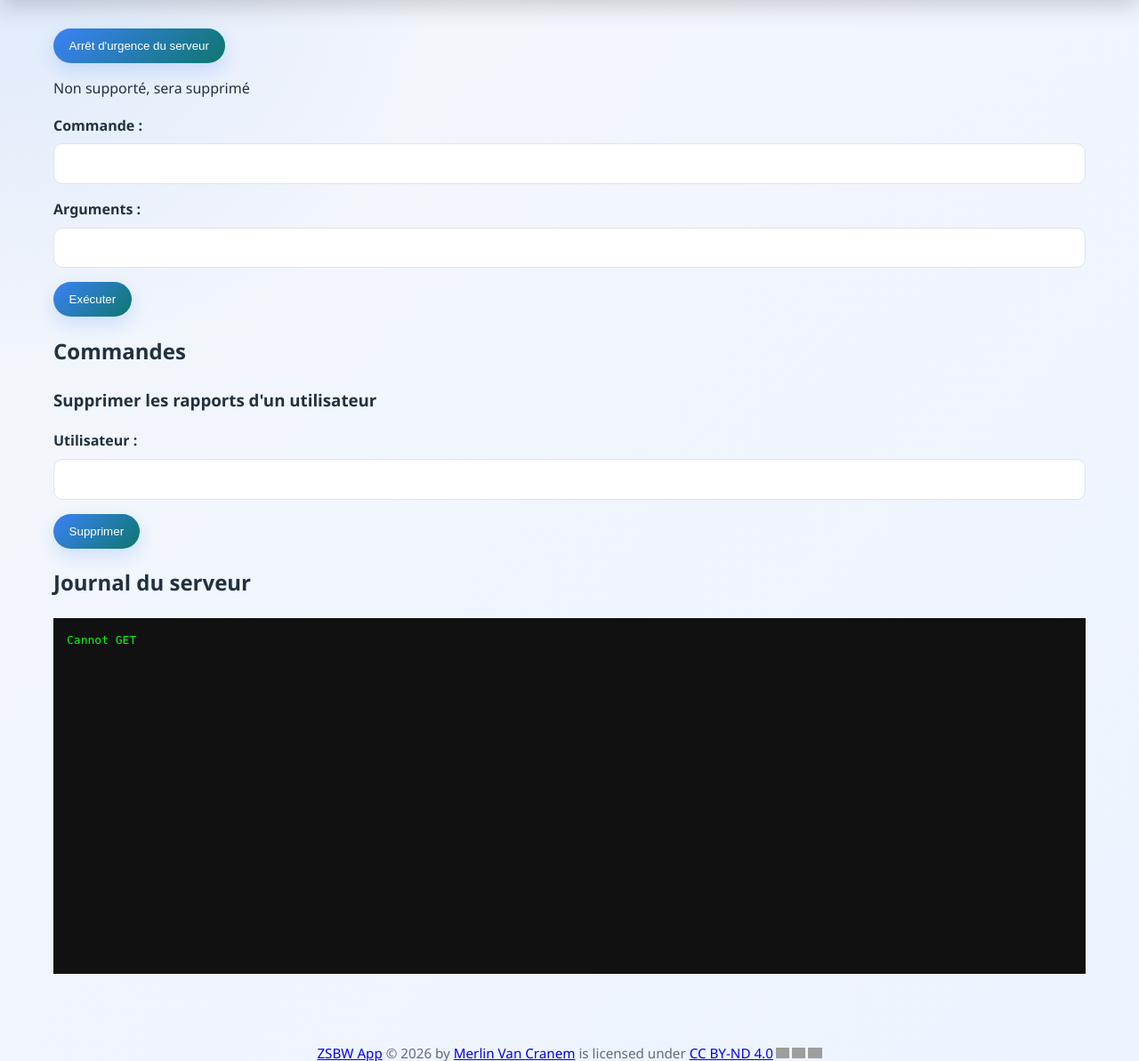
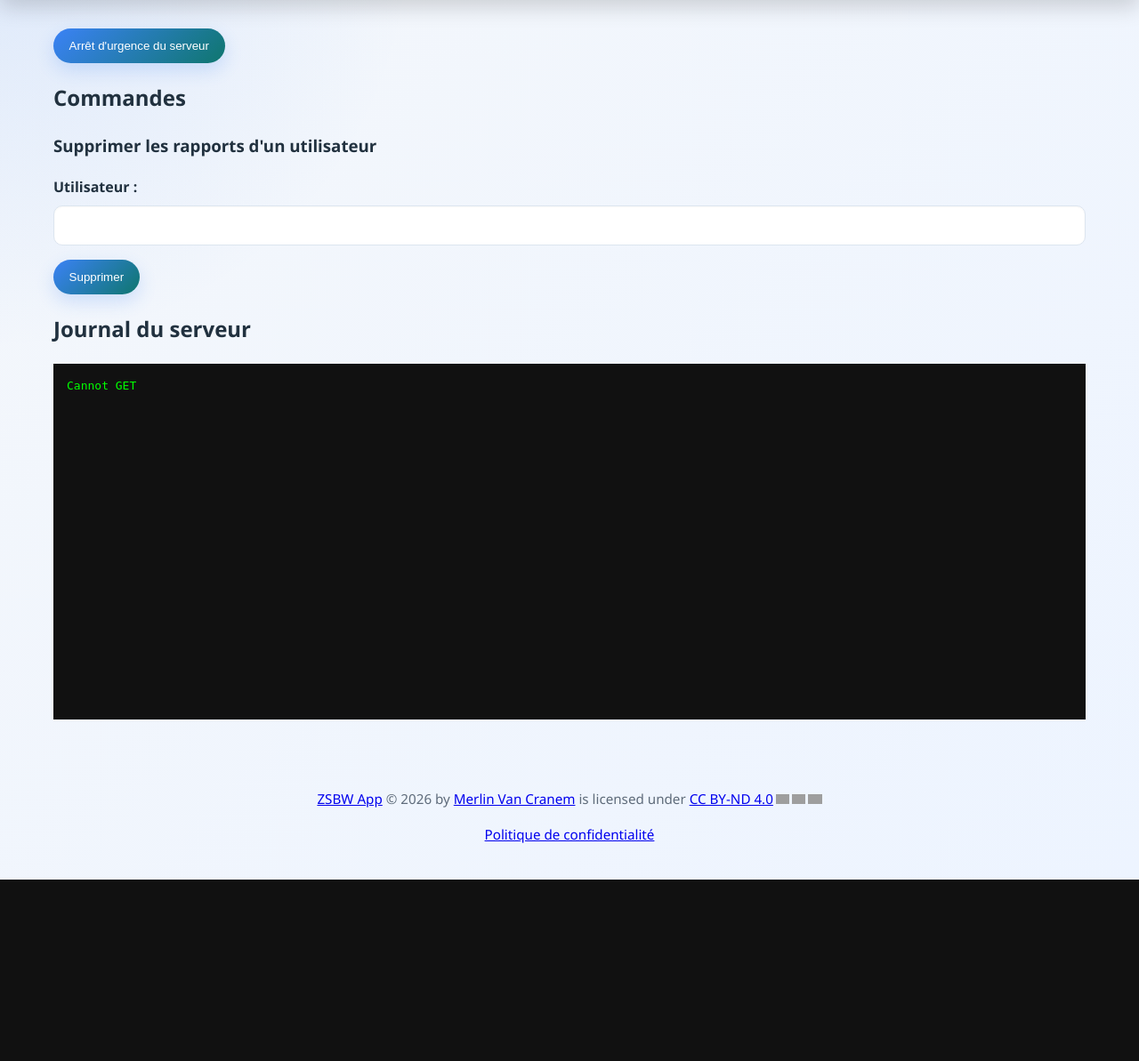
Before and after one commit to Lenchanteu/webappZSBW, a Python web app: template templates/admin.html in a window 1280 px wide. Shown: the part 72-1265 px from the top of the page at 89% size. After the commit the page ends 1061 px from the top, so only its background shows below. Run offline with Jinja, Linux system fonts and the light colour scheme; the template is opened without the code that fills it, so the values that code supplies are empty; some libraries are stand-ins or nearby versions; grey boxes are pictures that could not be loaded.

Commit message:
Remove deprecated form, add privacy link
- Remove unsupported command form from admin panel
- Add privacy policy link to footer
- Add PID logging on app startup
- Update credentials database

```diff
--- a/main.py
+++ b/main.py
@@ -126,6 +126,7 @@ formatter = logging.Formatter('[%(asctime)s] %(levelname)s in %(module)s: %(mess
 handler.setFormatter(formatter)
 werkzeug_logger = logging.getLogger("werkzeug")
 werkzeug_logger.setLevel(logging.WARNING)
+app.logger.info(f"PID is {os.getpid()}")
 # ---------------- DB INIT ----------------
 def init_db():
     os.makedirs(os.path.dirname(DATABASE), exist_ok=True)
--- a/templates/admin.html
+++ b/templates/admin.html
@@ -31,22 +31,6 @@
 
 <button id="KillServer">Arrêt d'urgence du serveur</button>
 
-<form method="POST">
-    <div class="form-group">
-        <input type="hidden" name="form_id" value="comm">
-        <p>Non supporté, sera supprimé</p>
-        <label for="code">Commande :</label>
-        <input type="text" id="code" name="code" required>
-    </div>
-
-    <div class="form-group">
-        <label for="args">Arguments :</label>
-        <input type="text" id="args" name="args">
-    </div>
-
-    <button type="submit">Exécuter</button>
-</form>
-
 <h2>Commandes</h2>
 
 <form method="POST">
--- a/templates/base.html
+++ b/templates/base.html
@@ -40,6 +40,7 @@
 
     <footer class="footer">
         <a href="https://example.com">ZSBW App</a> © 2026 by <a href="https://example.com">Merlin Van Cranem</a> is licensed under <a href="https://creativecommons.org/licenses/by-nd/4.0/">CC BY-ND 4.0</a><img src="https://mirrors.creativecommons.org/presskit/icons/cc.svg" alt="" style="max-width: 1em;max-height:1em;margin-left: .2em;"><img src="https://mirrors.creativecommons.org/presskit/icons/by.svg" alt="" style="max-width: 1em;max-height:1em;margin-left: .2em;"><img src="https://mirrors.creativecommons.org/presskit/icons/nd.svg" alt="" style="max-width: 1em;max-height:1em;margin-left: .2em;">
+        <p><a href="{{ url_for('cookies') }}">Politique de confidentialité</a></p>
     </footer>
 </body>
 </html>
```
Also changed, not shown: database/credentials.db.
